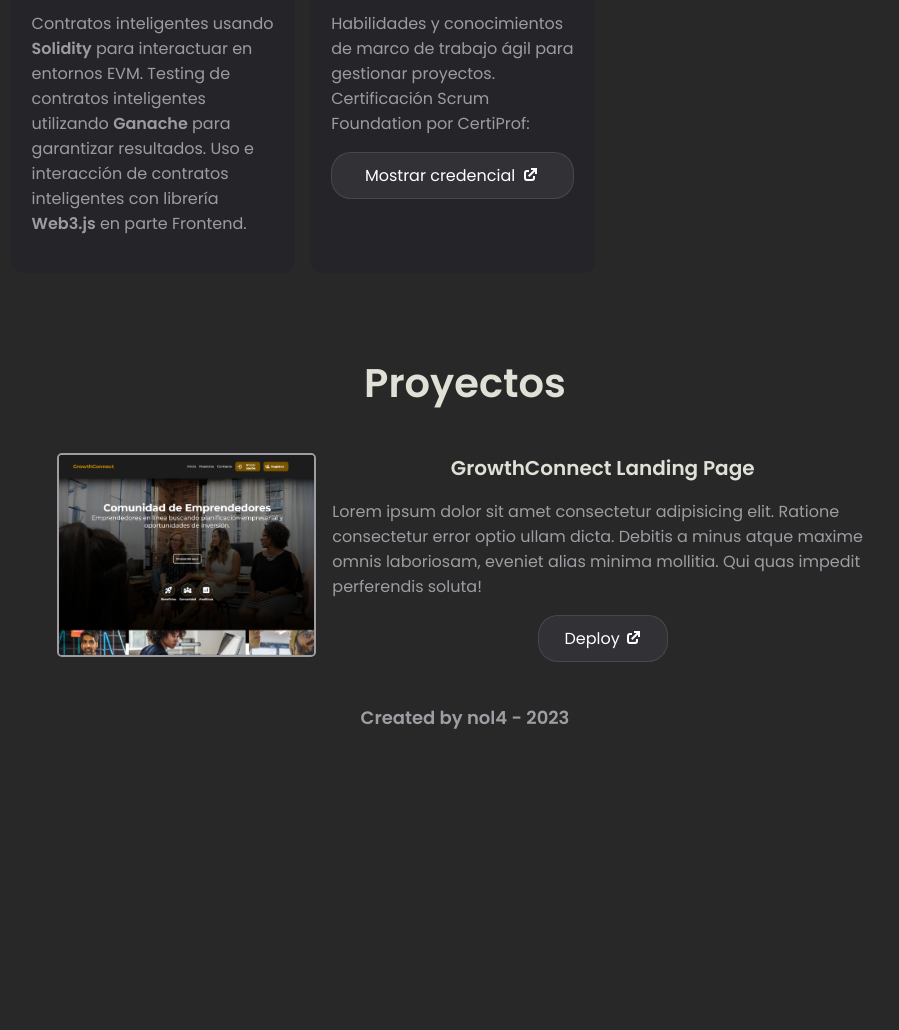
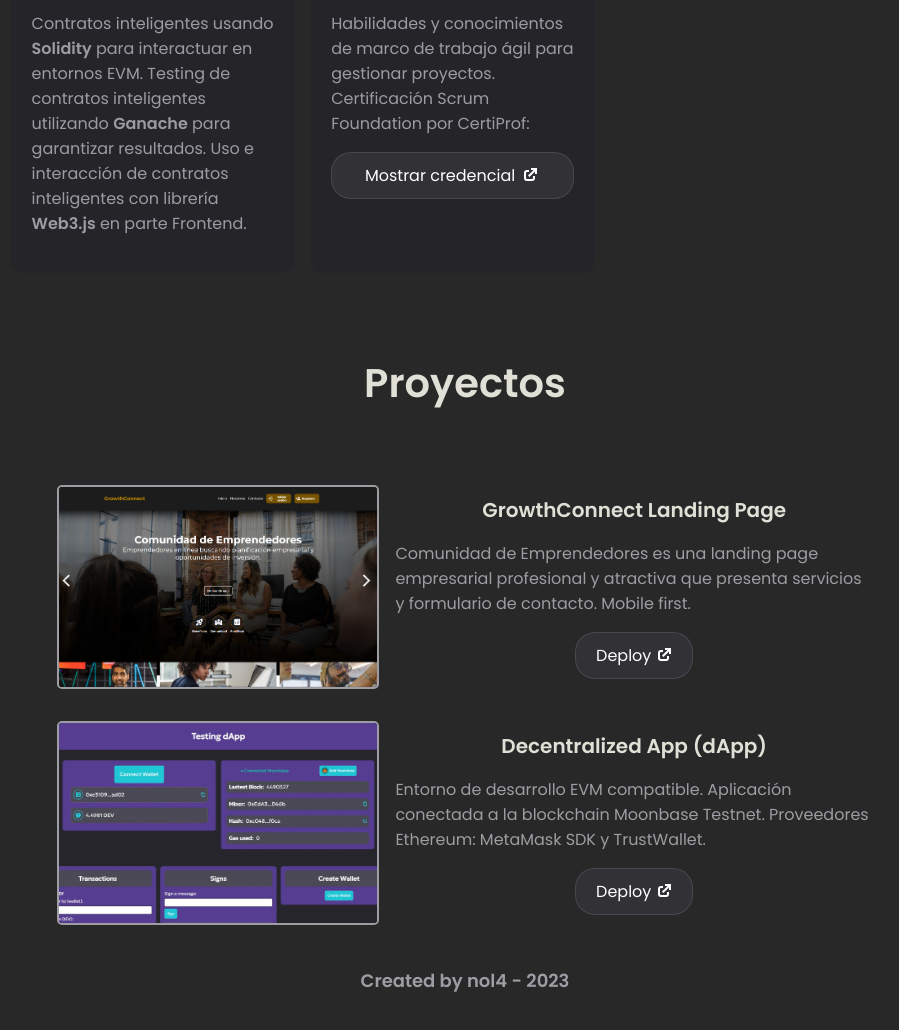
Before and after one commit to nol4lej/portafolio, a website: page index.html in a window 1280 px wide. Shown: the part 1414-2444 px from the top of the page, without its empty margins (175-1074 px from the left). Before the commit the page ends 2195 px from the top, so only its background shows below. Drawn offline with Linux system fonts and the light colour scheme.

Commit message:
New project added (Testing dApp)

```diff
--- a/index.html
+++ b/index.html
@@ -117,9 +117,28 @@
                 </div>
                 <div class="project_card_content">
                     <div class="project_card_title">GrowthConnect Landing Page</div>
-                    <div class="project_card_content">Lorem ipsum dolor sit amet consectetur adipisicing elit. Ratione consectetur error optio ullam dicta. Debitis a minus atque maxime omnis laboriosam, eveniet alias minima mollitia. Qui quas impedit perferendis soluta!</div>
+                    <div class="project_card_text">Comunidad de Emprendedores es una landing page empresarial profesional y atractiva que presenta servicios y formulario de contacto. Mobile first.</div>
                     <div class="projet_card_links">
                         <a href="https://nol4lej.github.io/landing_postulacion_bsale/" target="_blank">
+                            Deploy
+                            <svg xmlns="http://www.w3.org/2000/svg" viewBox="0 0 16 16" data-supported-dps="16x16" fill="currentColor" class="mercado-match" width="16" height="16" focusable="false">
+                                <path d="M15 1v6h-2V4.41L7.41 10 6 8.59 11.59 3H9V1zm-4 10a1 1 0 01-1 1H5a1 1 0 01-1-1V6a1 1 0 011-1h2V3H5a3 3 0 00-3 3v5a3 3 0 003 3h5a3 3 0 003-3V9h-2z"></path>
+                            </svg>
+                        </a>
+                    </div>
+                </div>
+            </div>
+        </div>
+        <div class="projects_container">
+            <div class="project_card">
+                <div class="project_card_img">
+                    <img src="./src/img/project2.webp" alt="">
+                </div>
+                <div class="project_card_content">
+                    <div class="project_card_title">Decentralized App (dApp)</div>
+                    <div class="project_card_text">Entorno de desarrollo EVM compatible. Aplicación conectada a la blockchain Moonbase Testnet. Proveedores Ethereum: MetaMask SDK y TrustWallet. </div>
+                    <div class="projet_card_links">
+                        <a href="https://nol4lej.github.io/web3.js/" target="_blank">
                             Deploy
                             <svg xmlns="http://www.w3.org/2000/svg" viewBox="0 0 16 16" data-supported-dps="16x16" fill="currentColor" class="mercado-match" width="16" height="16" focusable="false">
                                 <path d="M15 1v6h-2V4.41L7.41 10 6 8.59 11.59 3H9V1zm-4 10a1 1 0 01-1 1H5a1 1 0 01-1-1V6a1 1 0 011-1h2V3H5a3 3 0 00-3 3v5a3 3 0 003 3h5a3 3 0 003-3V9h-2z"></path>
--- a/src/css/styles.css
+++ b/src/css/styles.css
@@ -273,6 +273,7 @@ header{
 .projects{
   display: flex;
   flex-direction: column;
+  gap: 2em;
 }
 
 .projects_title{
@@ -483,6 +484,15 @@ footer > p{
 
   .project_card{
     flex-direction: row;
+    align-items: center;
+  }
+
+  .project_card_img{
+    width: 40%;
+  }
+
+  .project_card_content{
+    width: 60%;
   }
 
 }
```
Also changed, not shown: src/img/project2.webp (added).
